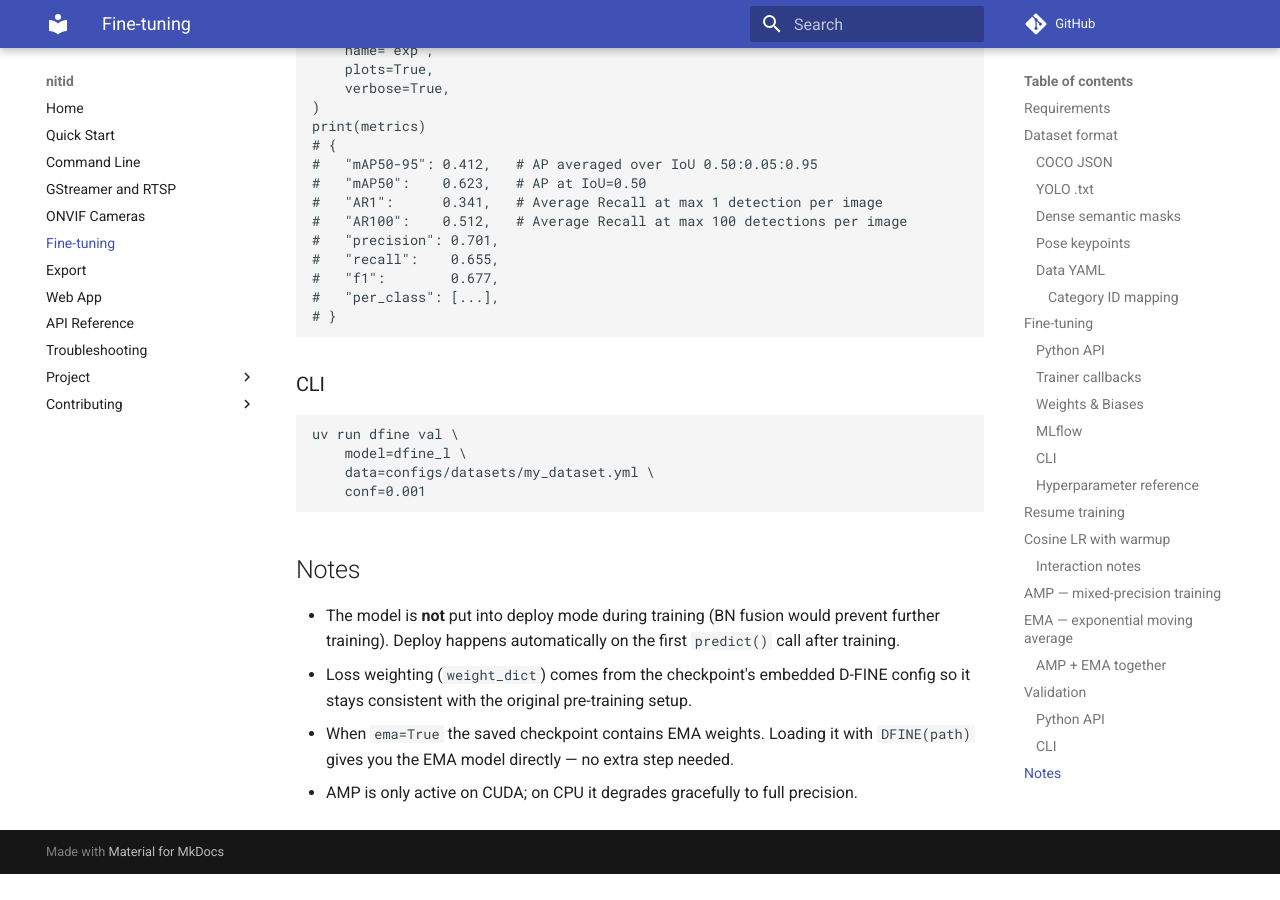
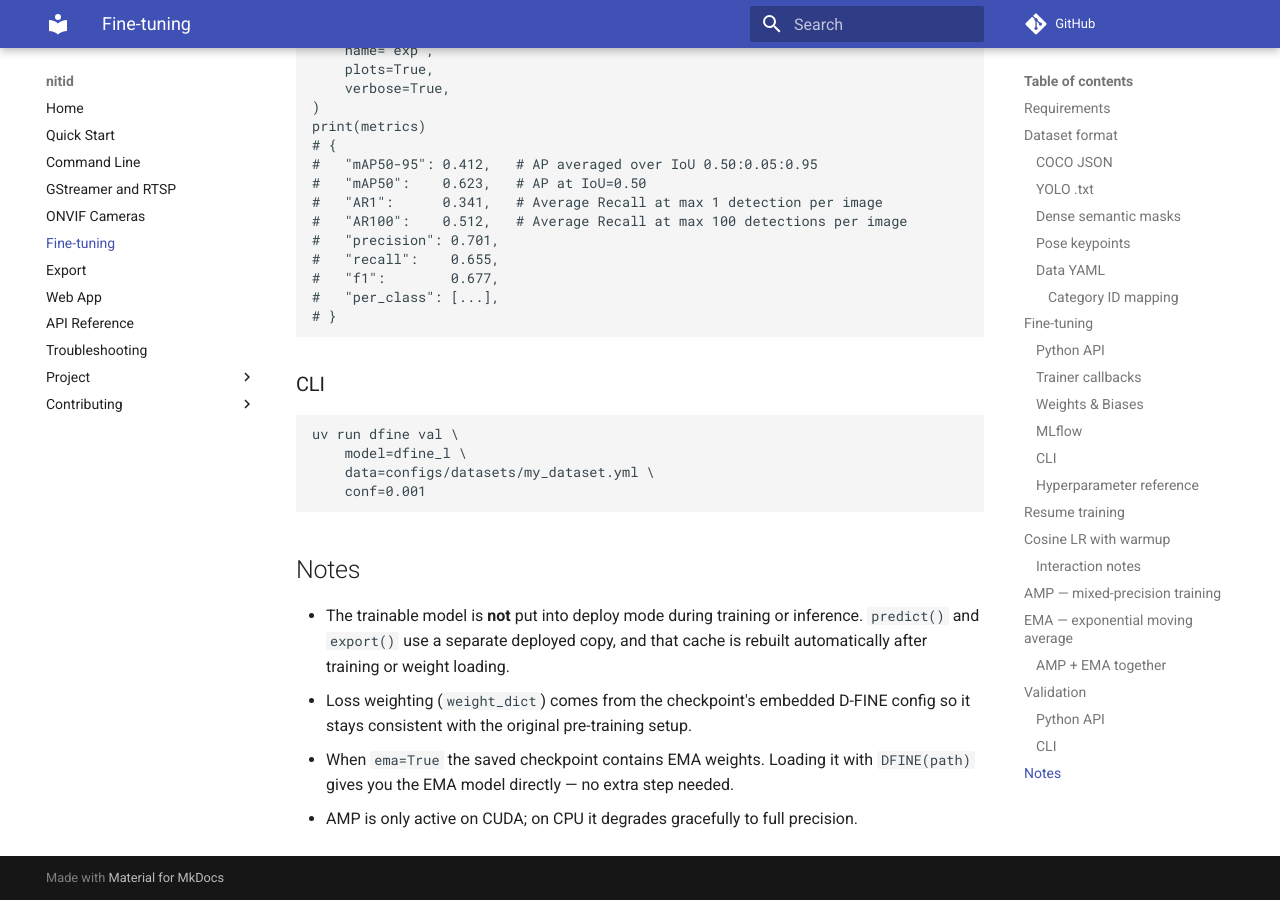
Before and after one commit to Nitidio/nitid, an MkDocs documentation site: the page built from docs/fine_tuning.md, in a window 1280 px wide and 900 px high, scrolled down 20035 px. Built offline with MkDocs 1.6.1 and Material for MkDocs 9.7.7, drawn with Linux system fonts in a browser that asks for light colours; comment, search, counter and statistics services are not loaded; before the commit the page ends 20909 px from its top, so only the background shows below that.

Commit message:
docs: document non-mutating predict and export behavior

```diff
--- a/docs/fine_tuning.md
+++ b/docs/fine_tuning.md
@@ -824,9 +824,9 @@ uv run dfine val \
 
 ## Notes
 
-- The model is **not** put into deploy mode during training (BN fusion would
-  prevent further training). Deploy happens automatically on the first
-  `predict()` call after training.
+- The trainable model is **not** put into deploy mode during training or
+  inference. `predict()` and `export()` use a separate deployed copy, and that
+  cache is rebuilt automatically after training or weight loading.
 - Loss weighting (`weight_dict`) comes from the checkpoint's embedded D-FINE
   config so it stays consistent with the original pre-training setup.
 - When `ema=True` the saved checkpoint contains EMA weights. Loading it with
```
Also changed, not shown: docs/api_reference.md (+8 -0 lines), docs/web_app.md (+1 -1 lines).
